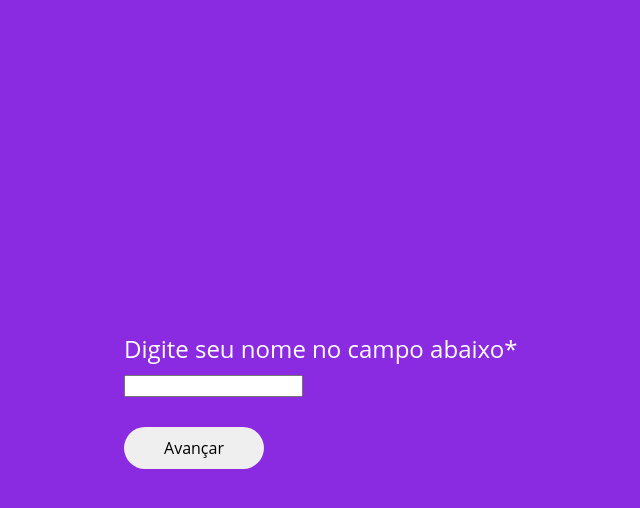
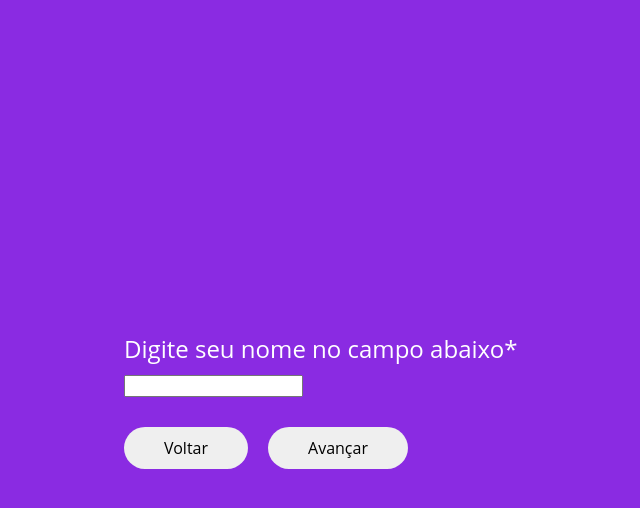
Before and after one commit to MauricioKoop/formulario-dinamico, a plain HTML site: page index.html in a window 1280 px wide. Both pictures are taken after a click on the button "Começar". Shown: the whole page, without its empty margins (146-786 px from the left). Drawn offline with Linux system fonts and the light colour scheme.

Commit message:
Corrige contador.

```diff
--- a/index.html
+++ b/index.html
@@ -70,8 +70,8 @@
         </form>
 
         <div id="boxBtn">
+            <button id="btnVoltar" class="hide" onclick="showFieldsForm(2)">Voltar</button>
             <button id="btnIniciar" onclick="showFieldsForm(1)">Começar</button>
-            <button id="btnVoltar" class="hide" onclick="showFieldsForm(2)">Voltar</button>
         </div>
 
         <script src="script.js">
--- a/script.js
+++ b/script.js
@@ -10,7 +10,6 @@ let count = -1;
 function showFieldsForm(acionador){
     if(acionador === 1){
         count++;
-
         // faz o loop e exibe o próximo campo e esconde os demais
         for (let i = 0; i < fieldContainer.length; i++) {
             if(count === i){
@@ -19,10 +18,14 @@ function showFieldsForm(acionador){
                 fieldContainer[i].classList.add('hide');
             }
         }
+        console.log(count);
     }
 
     if(acionador === 2){
         count--;
+
+        // Impede números negativos
+        count < 0 ? count = 0 : count;
 
         // Faz o loop, exibe o campo anterior e esconde os demais
         for (let i = 0; i < fieldContainer.length; i++) {
@@ -33,12 +36,11 @@ function showFieldsForm(acionador){
             }
         }
 
-        // Impede números negativos
-        count < 0 ? count = 0 : count;
+        console.log(count);
     }
 
     // Esconde o botão voltar se não possuir campo anteroior ao atual
-    count >= 1 ? btnVoltar.classList.remove('hide') : btnVoltar.classList.add('hide');
+    count >= 0 ? btnVoltar.classList.remove('hide') : btnVoltar.classList.add('hide');
 
     // Esconde o header se o formulário estiver sido iniciado, e altera o texto do botão começar
     if (count >= 0) {
@@ -65,5 +67,6 @@ function completeForm(count) {
         btnIniciar.classList.remove('hide');
         btnCompleteForm.classList.add('hide');
         formularioContainer.classList.remove('centered');
+        boxBtn.classList.remove('centered');
     }
 }
```
